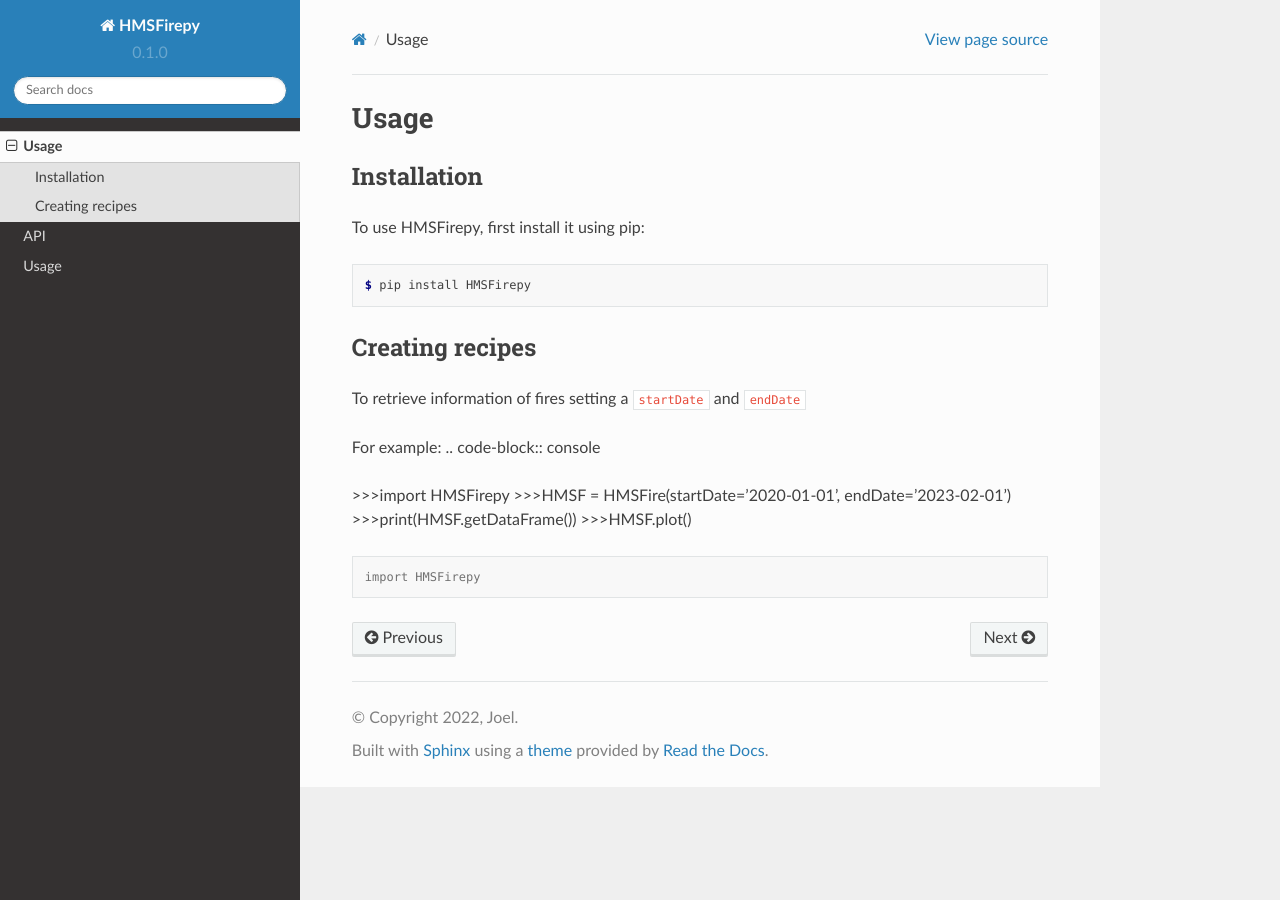
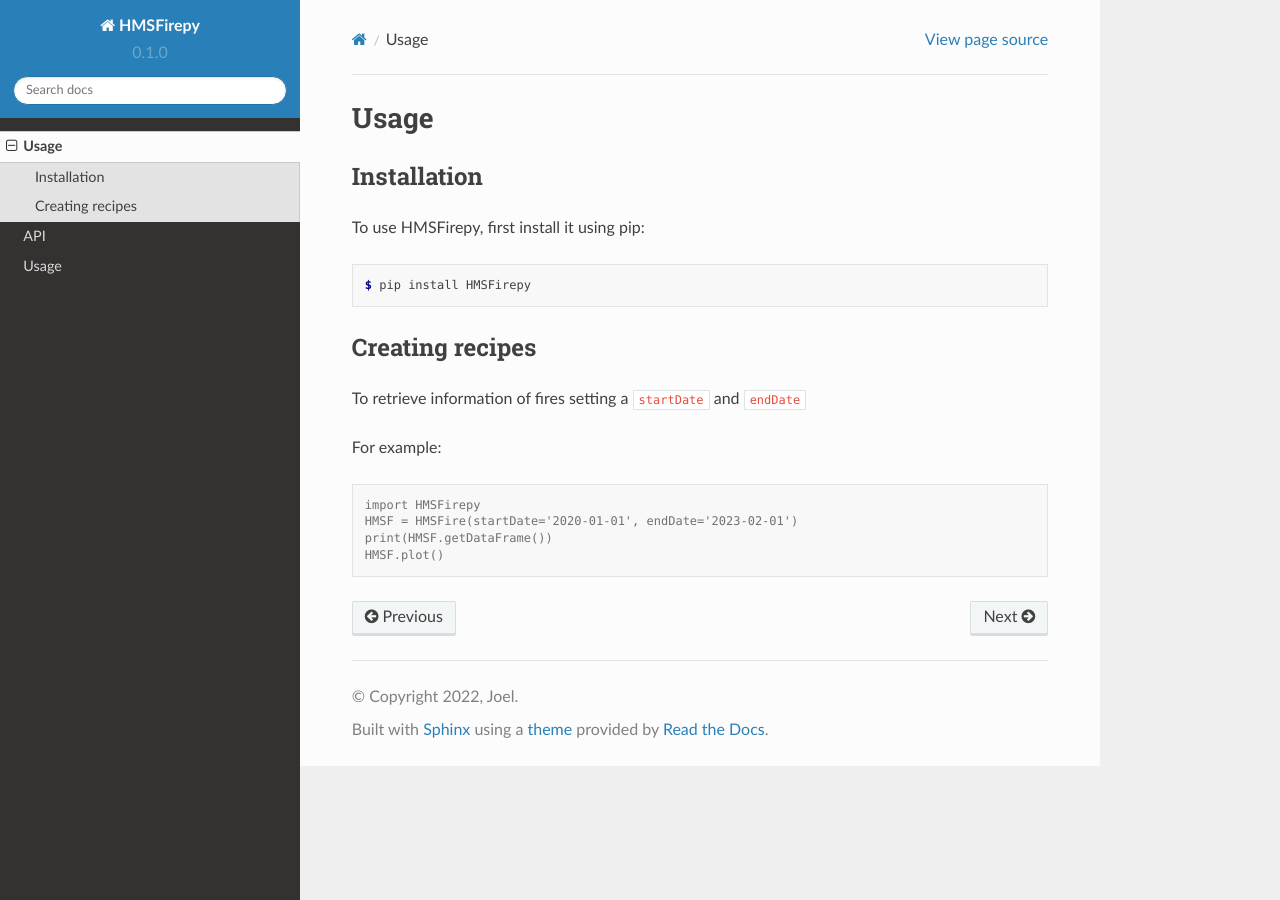
Before and after one commit to joelchaconcastillo/OSPO_HMS_Fire, a Sphinx documentation site: the page built from docs/source/usage.rst, in a window 1280 px wide. Built offline with Sphinx 7.4.7 and the Read the Docs theme 2.0.0, drawn with Linux system fonts in a browser that asks for light colours.

Commit message:
Update usage.rst

```diff
--- a/docs/source/usage.rst
+++ b/docs/source/usage.rst
@@ -18,13 +18,10 @@
 To retrieve information of fires setting a ``startDate`` and ``endDate``
 
 For example:
-.. code-block:: console
-
->>>import HMSFirepy
->>>HMSF = HMSFire(startDate='2020-01-01', endDate='2023-02-01')
->>>print(HMSF.getDataFrame())
->>>HMSF.plot()
 
 .. code-block:: console
 
    import HMSFirepy
+   HMSF = HMSFire(startDate='2020-01-01', endDate='2023-02-01')
+   print(HMSF.getDataFrame())
+   HMSF.plot()
```
